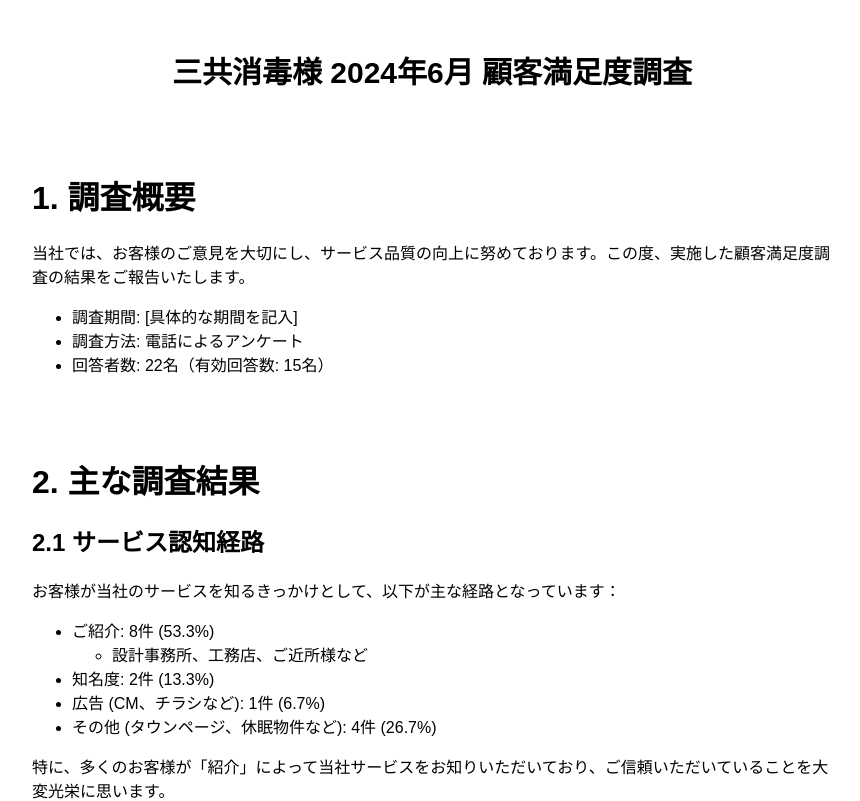
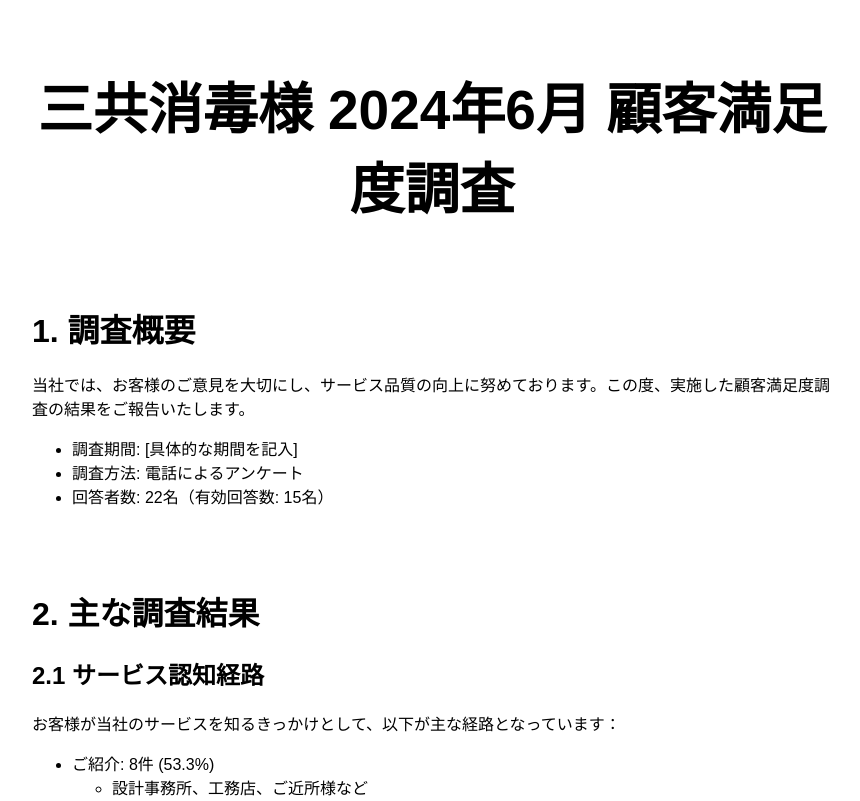
Before and after one commit to kazu5150/customer-survey-dashboard, a React (Create React App) app: page / in a window 1280 px wide. Shown: the top 801 px of the page, without its empty margins (208-1068 px from the left). Built offline with nearby package versions, Linux system fonts and the light colour scheme.

Commit message:
layout-changes5

```diff
--- a/src/components/CustomerSurveyDashboard.js
+++ b/src/components/CustomerSurveyDashboard.js
@@ -158,7 +158,7 @@ const CustomerSurveyDashboard = () => {
 
   return (
     <div style={{ fontFamily: 'Arial, sans-serif', padding: '20px', maxWidth: '800px', margin: '0 auto' }}>
-      <h1 style={{ fontSize: '30px', textAlign: 'center', marginBottom: '20px' }}>三共消毒様 2024年6月 顧客満足度調査</h1>
+      <h1 style={{ fontSize: '55px', textAlign: 'center', marginBottom: '20px' }}>三共消毒様 2024年6月 顧客満足度調査</h1>
 
       <div style={{ marginTop: '80px' }}>
 
```
